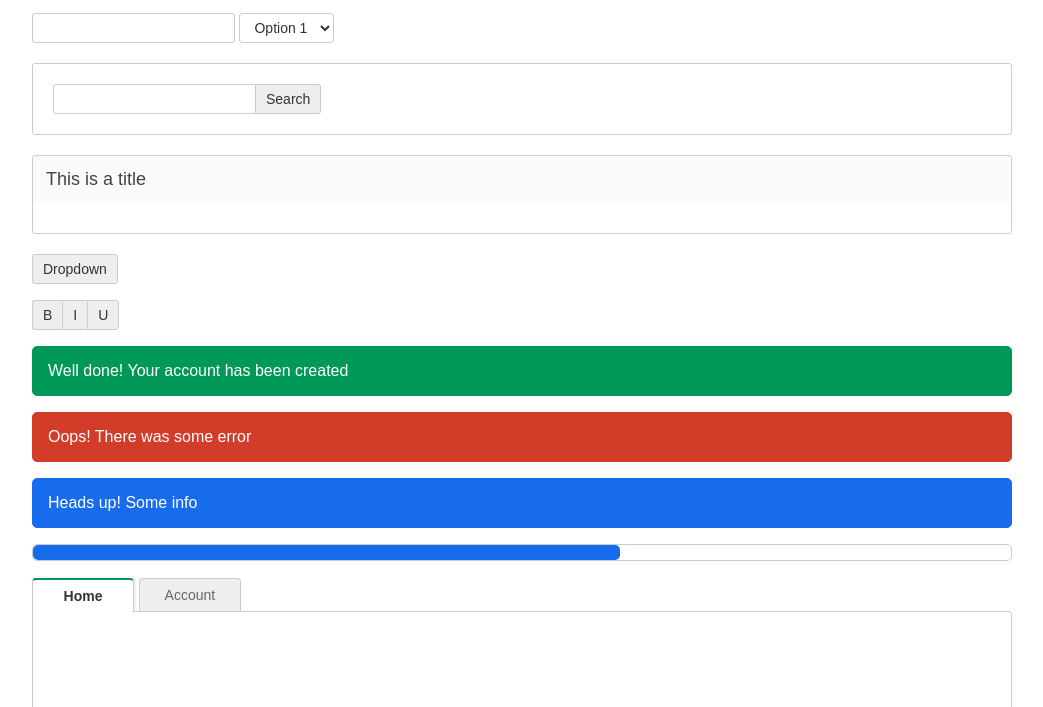
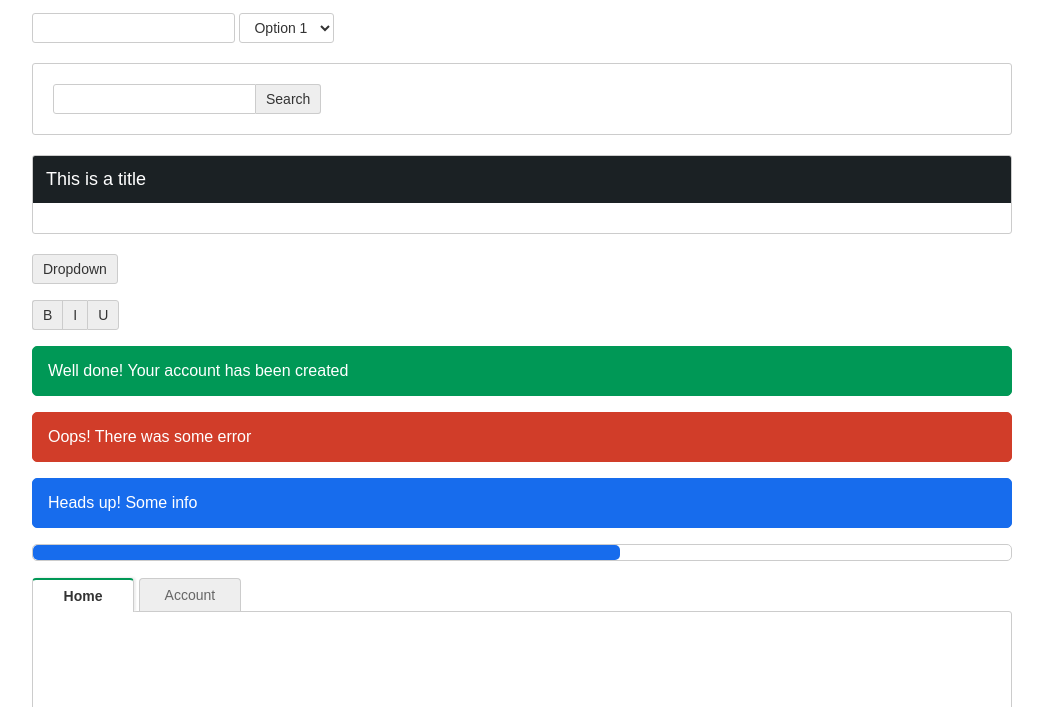
Before and after one commit to baliganikhil/jockstrap, a plain HTML site: page index.html in a window 1280 px wide. Shown: the part 93-800 px from the top of the page, without its empty margins (118-1161 px from the left). Drawn offline with Linux system fonts and the light colour scheme.

Commit message:
changed colour scheme ever so lightly

```diff
--- a/css/jockstrap.css
+++ b/css/jockstrap.css
@@ -133,11 +133,11 @@ input[type="text"]:disabled, input[type="password"]:disabled, input[type="number
 }
 
 .panel > .header {
-	background: #fafafa;
+	background: #1B2124;
 	margin: -20px;
 	padding: 13px;
 	font-size: 18px;
-	color: #444;
+	color: #fff;
 	overflow: hidden;
 }
 
```
